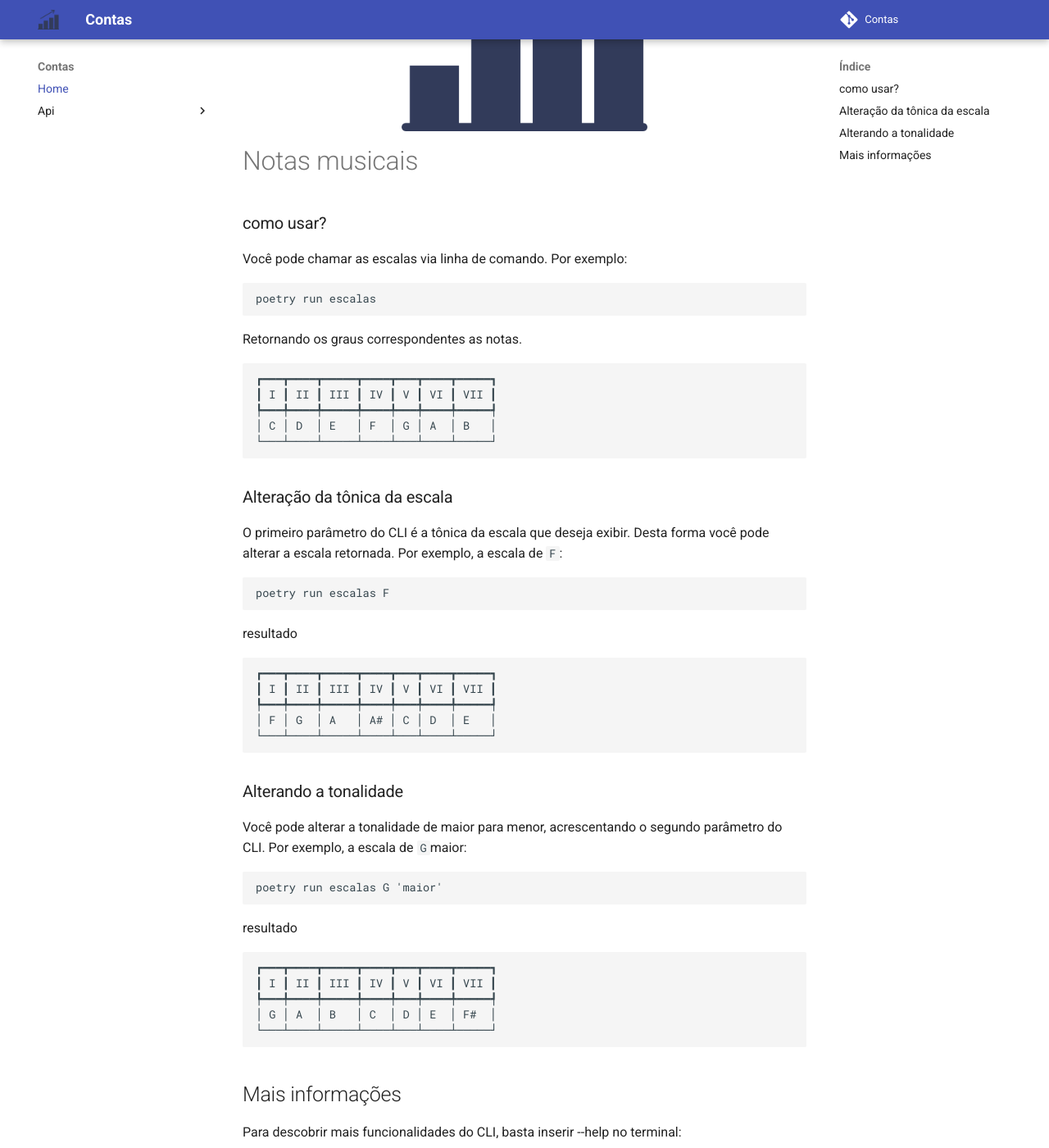
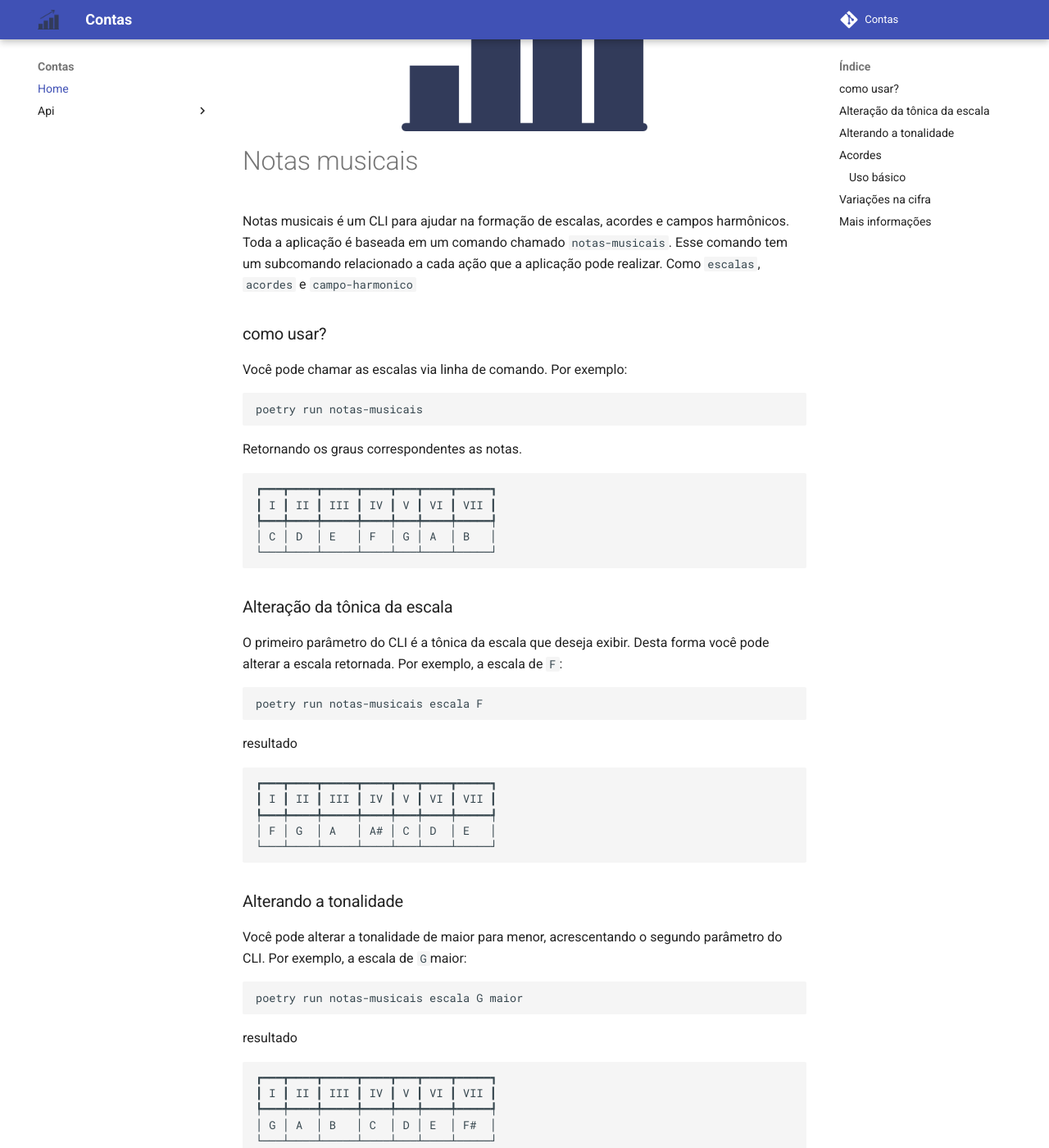
Before and after one commit to johonnes/music-notas, an MkDocs documentation site: the page built from docs/index.md, in a window 1280 px wide and 1400 px high, scrolled down 229 px. Shown: the whole window at 82% size. Built offline with MkDocs 1.6.1 and Material for MkDocs 9.7.7, drawn with Linux system fonts in a browser that asks for light colours; comment, search, counter and statistics services are not loaded; some of the changed text lies outside the part shown.

Commit message:
inclusão do api acorde e atualização do index.md

````diff
--- a/docs/index.md
+++ b/docs/index.md
@@ -1,11 +1,15 @@
 ![logo do projeto](assets/logo.png){width="300" .center}
 # Notas musicais
+
+Notas musicais é um CLI para ajudar na formação de escalas, acordes e campos harmônicos.
+Toda a aplicação é baseada em um comando chamado `notas-musicais`. Esse comando tem um subcomando relacionado a cada ação que a aplicação pode realizar. Como `escalas`, `acordes` e `campo-harmonico`
+
 
 ### como usar?
 Você pode chamar as escalas via linha de comando. Por exemplo:
 
 ```bash
-poetry run escalas
+poetry run notas-musicais
 ```
 Retornando os graus correspondentes as notas.
 ```
@@ -20,7 +24,7 @@
 O primeiro parâmetro do CLI é a tônica da escala que deseja exibir. Desta forma você pode alterar a escala retornada. Por exemplo, a escala de `F`:
 
 ```bash
-poetry run escalas F
+poetry run notas-musicais escala F
 ```
 resultado
 ```
@@ -35,7 +39,7 @@
 Você pode alterar a tonalidade de maior para menor, acrescentando o segundo parâmetro do CLI. Por exemplo, a escala de `G`maior:
 
 ```bash
-poetry run escalas G 'maior'
+poetry run notas-musicais escala G maior
 ```
 resultado
 ```
@@ -45,10 +49,34 @@
 │ G │ A  │ B   │ C  │ D │ E  │ F#  │
 └───┴────┴─────┴────┴───┴────┴─────┘
 ```
+
+## Acordes
+
+#### Uso básico
+
+```bash
+poetry run notas-musicais acorde
+┏━━━┳━━━━━┳━━━┓
+┃ I ┃ III ┃ V ┃
+┡━━━╇━━━━━╇━━━┩
+│ C │ E   │ G │
+└───┴─────┴───┘
+```
+## Variações na cifra
+
+```bash
+poetry run nota-musicais acorde Cm
+┏━━━┳━━━━━━┳━━━┓
+┃ I ┃ III- ┃ V ┃
+┡━━━╇━━━━━━╇━━━┩
+│ C │ D#   │ G │
+└───┴──────┴───┘
+```
+
 ## Mais informações
 
 Para descobrir mais funcionalidades do CLI, basta inserir --help no terminal:
 
 ```bash
-poetry run escalas --help
+poetry run notas-musicais --help
 ```
````
Also changed, not shown: docs/api/acordes.md (added, +1 -0 lines).
